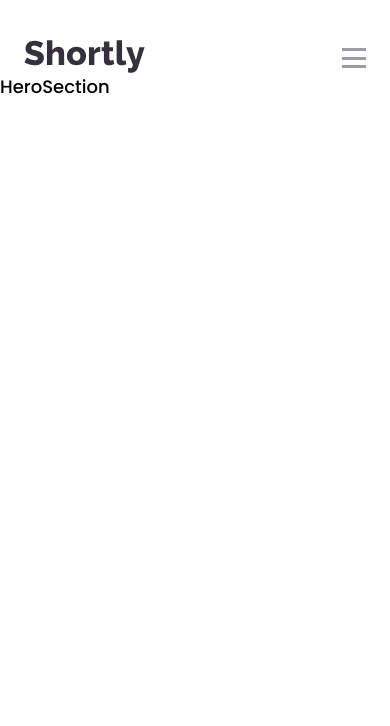
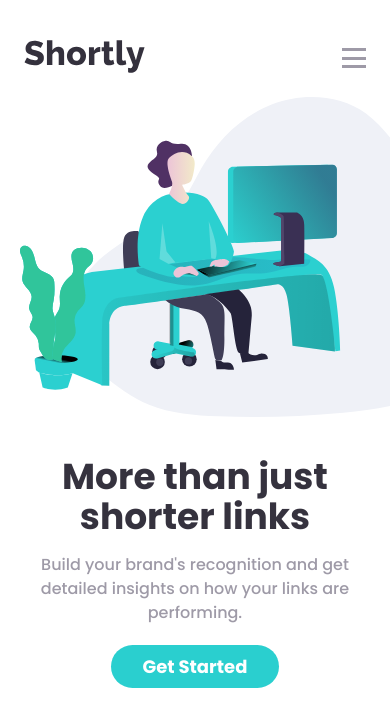
Before and after one commit to pandaman404/url-shortening-landing, a Next.js app in the folder website/: page / in a window 390 px wide. Shown: the top 726 px of the page. Built offline with nearby package versions, Linux system fonts and the light colour scheme.

Commit message:
se crea hero section responsive

```diff
--- a/website/src/components/Header.tsx
+++ b/website/src/components/Header.tsx
@@ -6,7 +6,7 @@ import { headerLinks } from '@/utils/data';
 const Header = () => {
   return (
     <header className='container mx-auto'>
-      <div className='mt-10 mx-6 xl:mx-0 flex justify-between'>
+      <div className='mt-10 mx-6 md:mx-10 xl:mx-0 flex justify-between'>
         <nav className='flex gap-11 items-center'>
           <Image alt='logo' src={shortlyLogo} className='max-h-10' />
           <ul className='list-none hidden xl:flex gap-8 text-sm'>
--- a/website/src/components/HeroSection.tsx
+++ b/website/src/components/HeroSection.tsx
@@ -1,5 +1,28 @@
+import Image from 'next/image';
+import ilustrationWorking from '@/images/illustration-working.svg';
+
 const HeroSection = () => {
-  return <div>HeroSection</div>;
+  return (
+    <section className='container mx-auto flex flex-col gap-16 lg:gap-0 lg:mt-32 overflow-x-hidden'>
+      <Image
+        src={ilustrationWorking}
+        alt='ilustration working'
+        className='relative h-[320px] lg:h-[420px] xl:h-[440px] max-w-min top-6 left-5 mx-auto lg:absolute lg:left-[50%] xl:left-[58%] lg:top-[120px] xl:top-[160px]'
+      />
+      <div className=' mx-6 md:mx-10 lg:mx-0 text-center lg:text-left'>
+        <h1 className='text-shortly-very-dark-blue font-bold text-4xl sm:text-5xl lg:text-6xl xl:text-7xl lg:leading-tight xl:leading-[1.1] sm:max-w-lg xl:max-w-xl mx-auto lg:mx-10 xl:mx-0 mb-4 sm:mb-5 lg:mb-1'>
+          More than just shorter links
+        </h1>
+        <p className='text-shortly-grayish-violet text-base lg:text-lg xl:text-xl sm:max-w-sm lg:max-w-md xl:max-w-lg mx-auto xl:mx-0 lg:mx-10 mb-5 sm:mb-6 lg:mb-10'>
+          Build your brand's recognition and get detailed insights on how your
+          links are performing.
+        </p>
+        <button className='bg-shortly-cyan text-white font-bold px-8 lg:px-10 py-2 lg:py-3 rounded-full hover:opacity-60 lg:mx-10 xl:mx-0 xl:text-xl'>
+          Get Started
+        </button>
+      </div>
+    </section>
+  );
 };
 
 export default HeroSection;
```
